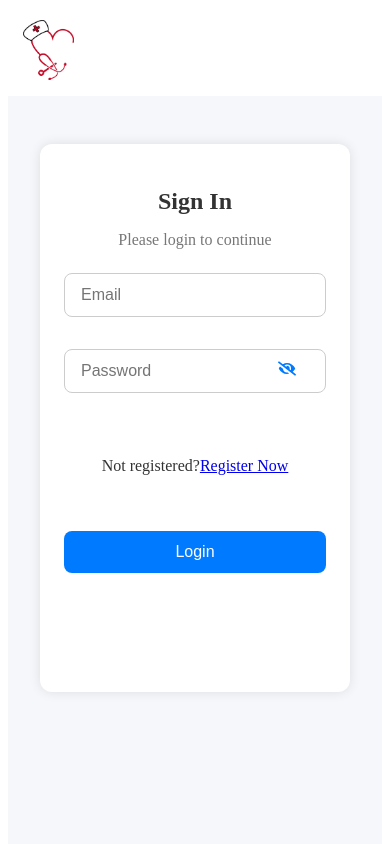
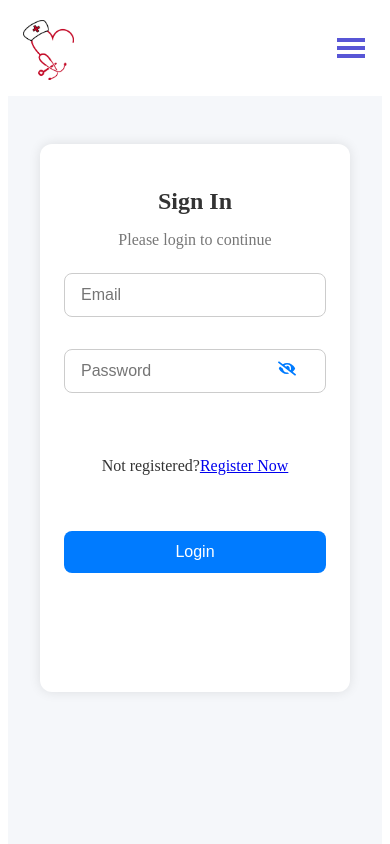
Before and after one commit to sandipa616/HMS_FRONTEND_DEPLOYED, a React (Vite) app: page /login in a window 390 px wide. Shown: the top 844 px of the page. Built offline with nearby package versions, Linux system fonts and the light colour scheme; no server answers.

Commit message:
change nav-humburger color

```diff
--- a/src/components/Navbar.css
+++ b/src/components/Navbar.css
@@ -128,7 +128,7 @@
   .nav-hamburger {
     display: block;
     font-size: 2rem;
-    color: white;
+    color: #5856d6;
     cursor: pointer;
     z-index: 1100;
   }
```
